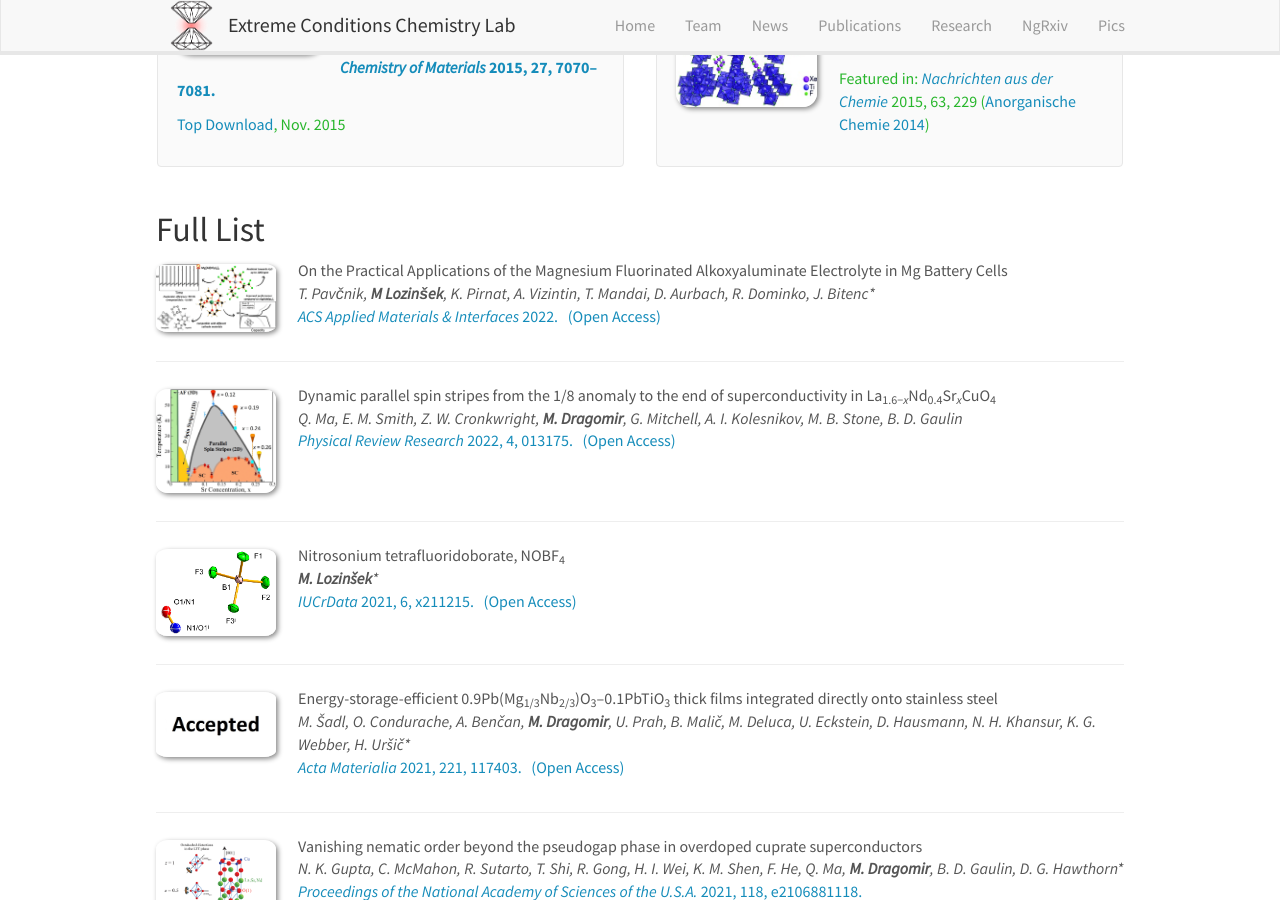
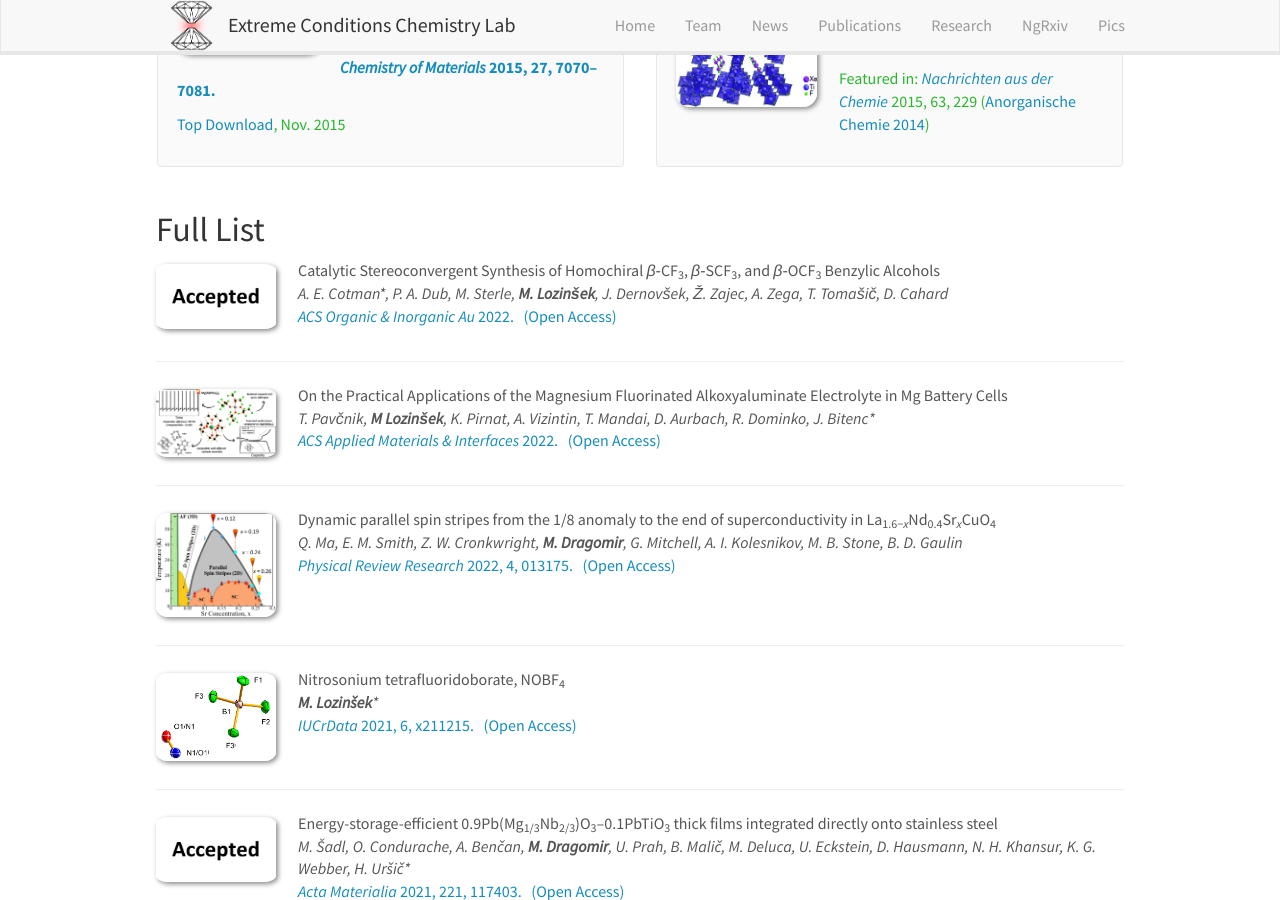
Before and after one commit to eccl-jsi/eccl-jsi.github.io, a Jekyll site: the page built from _pages/publications.md, in a window 1280 px wide and 900 px high, scrolled down 1353 px. Built offline with Jekyll 4.4.1, drawn with Linux system fonts in a browser that asks for light colours; nearby versions of some CDN libraries.

Commit message:
Update publist.yml

```diff
--- a/_data/publist.yml
+++ b/_data/publist.yml
@@ -1,4 +1,13 @@
 ---
+-
+  authors: "A. E. Cotman*, P. A. Dub, M. Sterle, <b>M. Lozinšek</b>, J. Dernovšek, Ž. Zajec, A. Zega, T. Tomašič, D. Cahard"
+  description: ""
+  highlight: 0
+  image: Accepted.jpg
+  link:
+    display: "<i>ACS Organic & Inorganic Au</i> 2022. &nbsp;&nbsp;(Open Access)"
+    url: "https://doi.org/10.1021/acsorginorgau.2c00019"
+  title: "Catalytic Stereoconvergent Synthesis of Homochiral <i>β</i>‑CF<sub>3</sub>, <i>β</i>‑SCF<sub>3</sub>, and <i>β</i>‑OCF<sub>3</sub> Benzylic Alcohols"
 -
   authors: "T. Pavčnik, <b>M Lozinšek</b>, K. Pirnat, A. Vizintin, T. Mandai, D. Aurbach, R. Dominko, J. Bitenc*"
   description: ""
```
